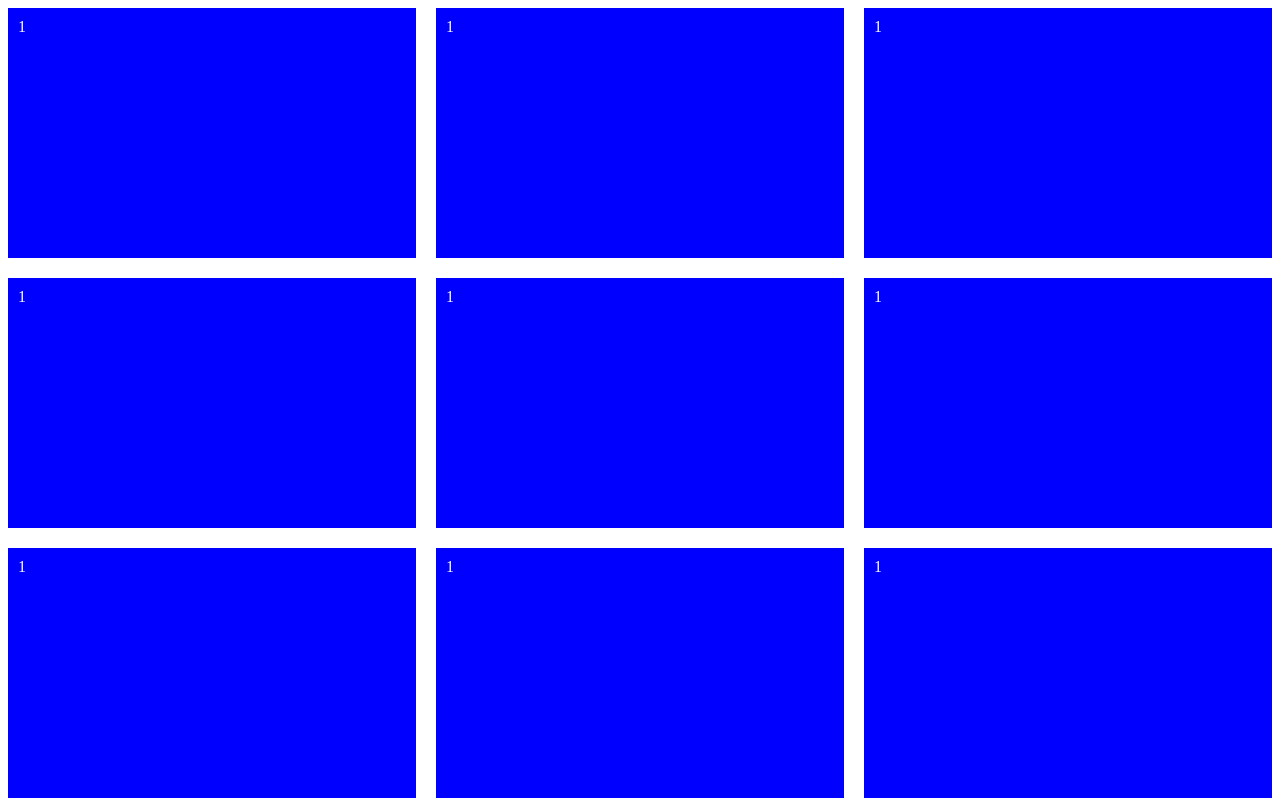
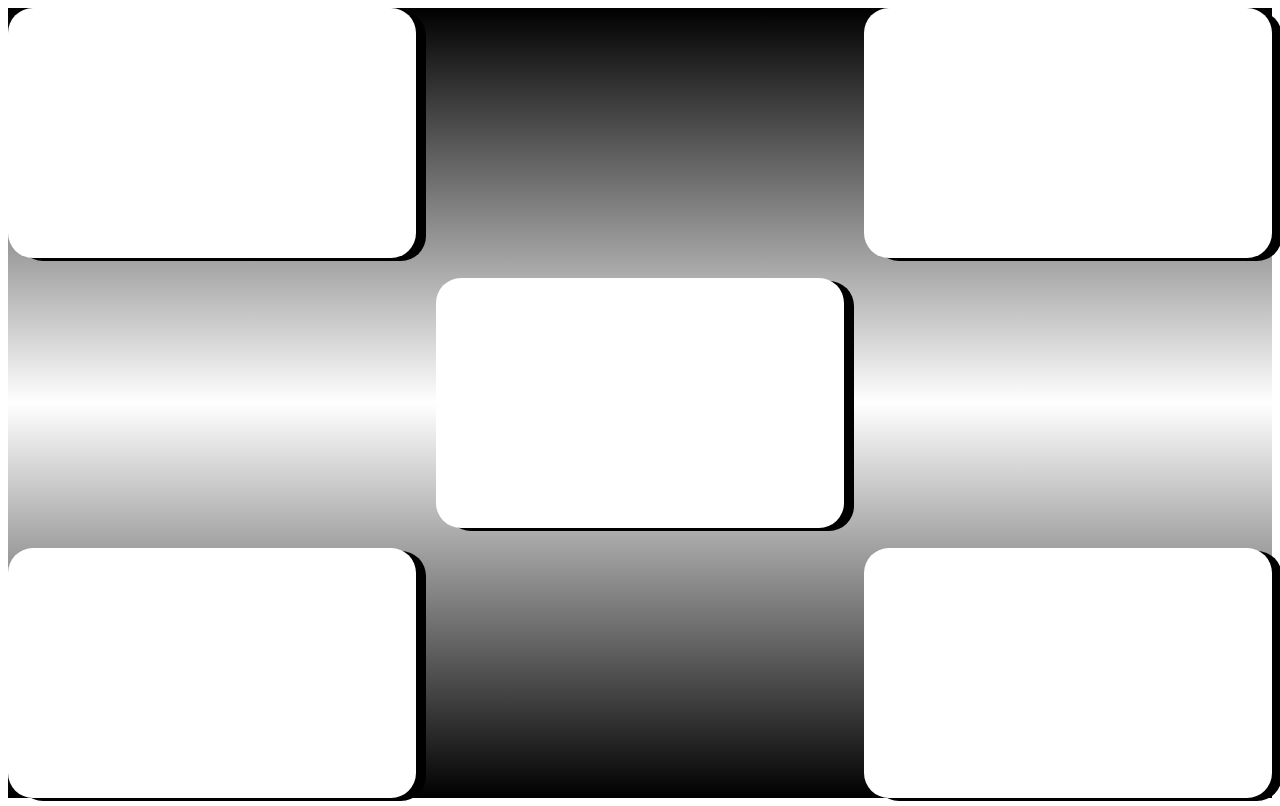
Before and after one commit to Zebrozkii/React-Project, a React app: page /#/ in a window 1280 px wide. Built offline with nearby package versions, Linux system fonts and the light colour scheme.

Commit message:
not really liking how my project is lokking so i might delete a bit and try something different

```diff
--- a/src/components/Body.jsx
+++ b/src/components/Body.jsx
@@ -16,23 +16,40 @@ function Body(){
       grid-gap:20px;
     }
     .item{
-      background:blue;
+      background:white;
       color:white;
       padding:10px;
+      border-radius:25px;
+      box-shadow:10px 3px black;
     }
+    *{
+      background-image: linear-gradient(black, white,black);
+    }
+    .picture{
+      background:white;
+      color:white;
+      padding:10px;
+      border-radius:200px;
+    }
+    .item:nth-child(even){
+      background: none;
+      box-shadow:none;
+      }
 
 
       `}</style>
+      <div className="background">
       <div className="wrapper">
       <div className="item">1</div>
+      <div className="item"></div>
       <div className="item">1</div>
+      <div className="item"></div>
+      <div className="picture" className="item"></div>
+      <div className="item"></div>
       <div className="item">1</div>
+      <div className="item"></div>
       <div className="item">1</div>
-      <div className="item">1</div>
-      <div className="item">1</div>
-      <div className="item">1</div>
-      <div className="item">1</div>
-      <div className="item">1</div>
+      </div>
       </div>
     </div>
   );
```
